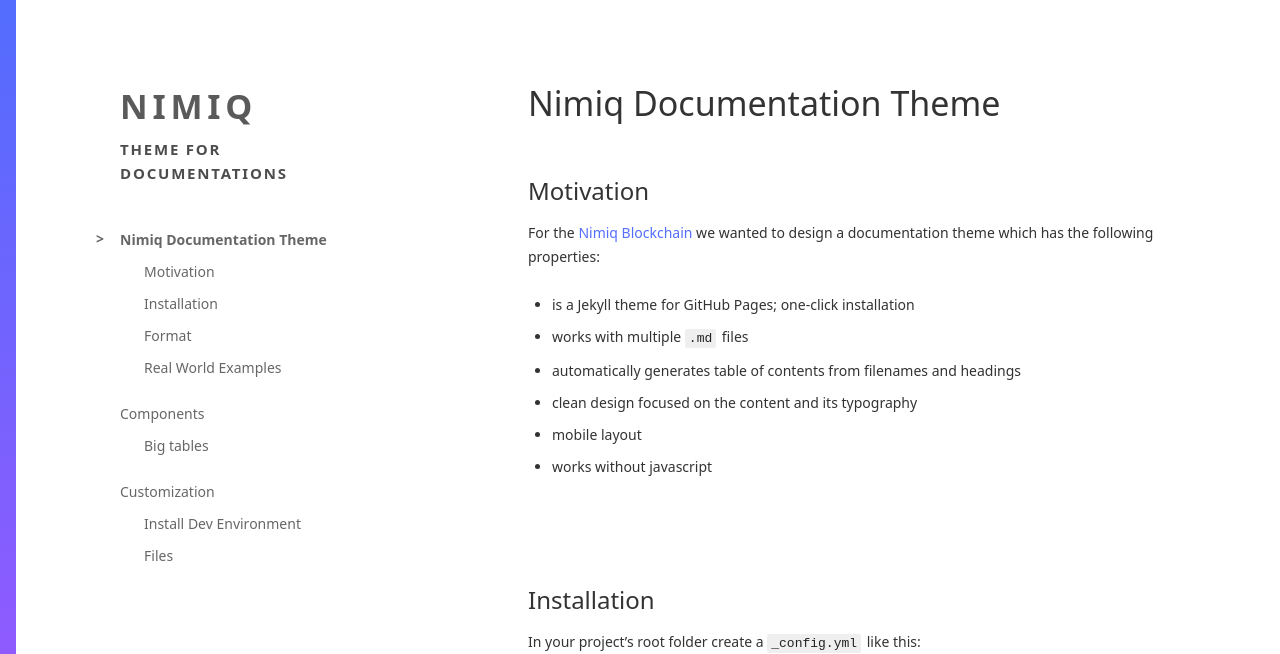
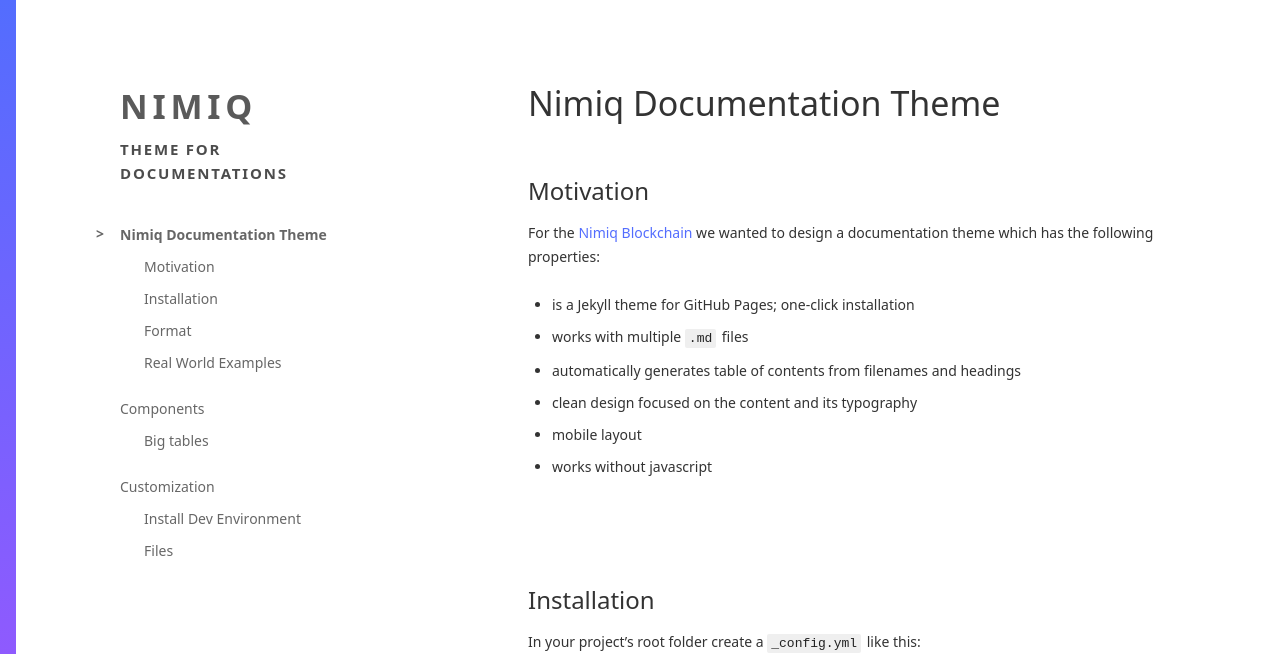
Before and after one commit to nimiq/doc-theme, a Jekyll site: the page built from README.md, in a window 1280 px wide. Shown: the top 654 px of the page. Built offline with Jekyll 4.4.1, drawn with Linux system fonts in a browser that asks for light colours; our own code applies the rules of GitHub Pages for plain Markdown files.

Commit message:
Fix sidebar layout

```diff
--- a/assets/css/style.css
+++ b/assets/css/style.css
@@ -38,10 +38,6 @@ aside {
     align-items: stretch;
     background: white;
     transition: transform 300ms;
-}
-
-header {
-    flex: 0 0 20%;
 }
 
 footer {
@@ -305,7 +301,7 @@ code {
 nav {
     padding-top: 24px;
     padding-bottom: 64px;
-    flex: 1 1 80%;
+    flex-grow: 1;
     overflow-y: auto;
 }
 
```
